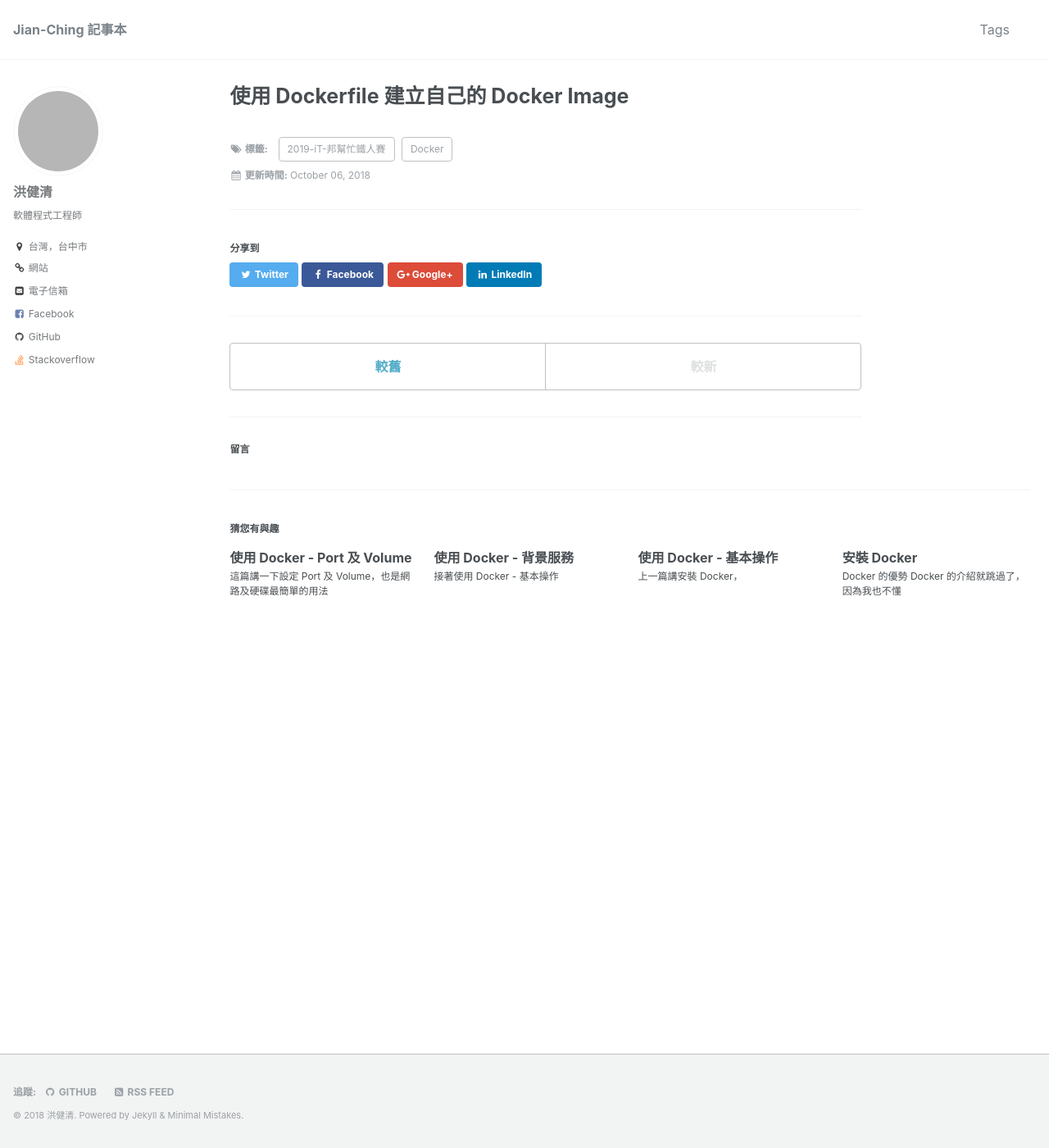
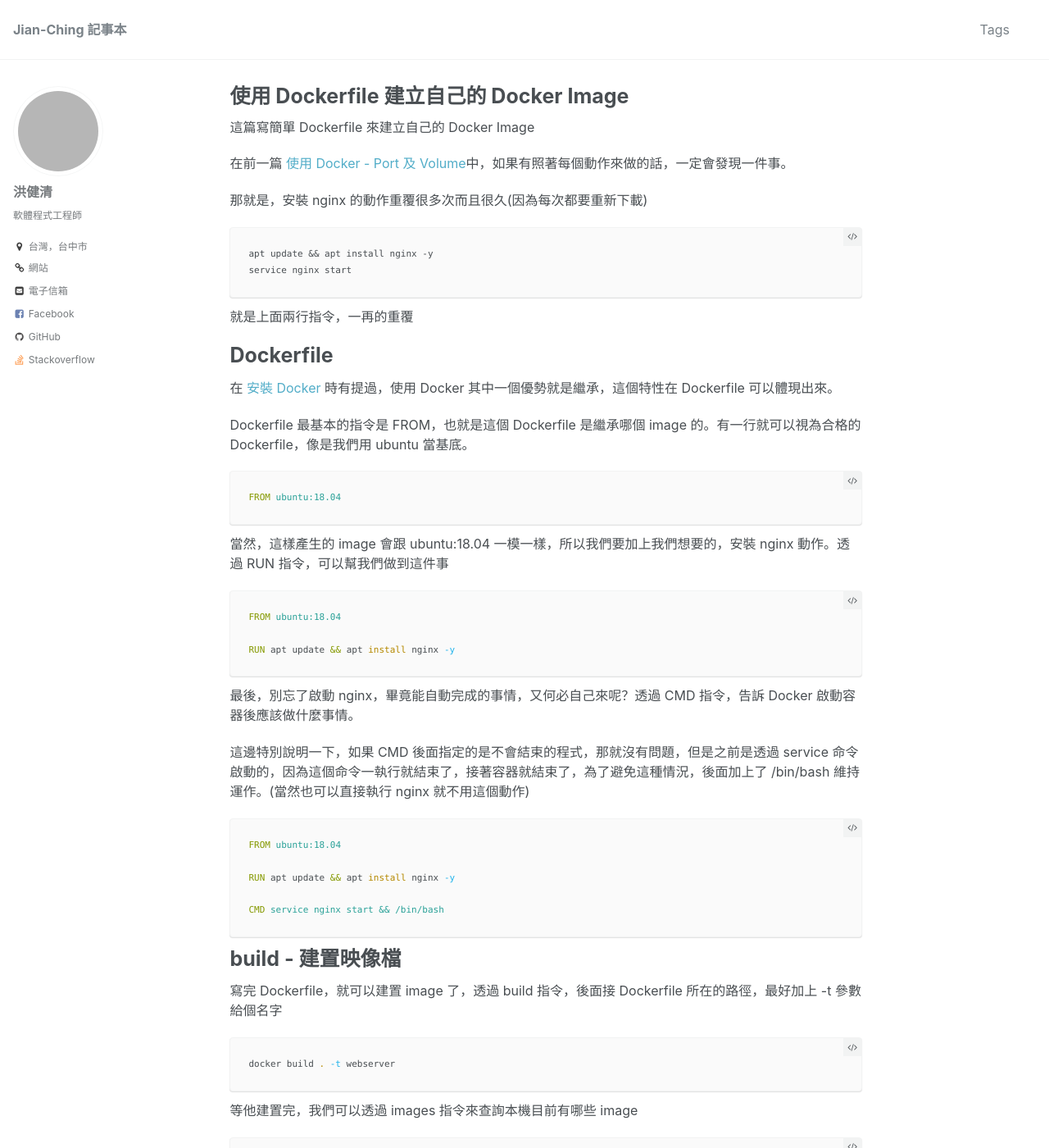
Before and after one commit to allyusd/twblog-source, a Jekyll site: the page built from _posts/2018-10-06-using-dockerfile-build-docker-image.md, in a window 1280 px wide and 1400 px high. Shown: the whole window at 82% size. Built offline with Jekyll 4.4.1, drawn with Linux system fonts in a browser that asks for light colours; comment, search, counter and statistics services are not loaded; some of the changed text lies outside the part shown; grey boxes are pictures that could not be loaded.

Commit message:
post: update 2018-10-06-using-dockerfile-build-docker-image.md

````diff
--- a/_posts/2018-10-06-using-dockerfile-build-docker-image.md
+++ b/_posts/2018-10-06-using-dockerfile-build-docker-image.md
@@ -2,3 +2,74 @@
 title: "使用 Dockerfile 建立自己的 Docker Image"
 tags: 2019-iT-邦幫忙鐵人賽 Docker
 ---
+
+這篇寫簡單 Dockerfile 來建立自己的 Docker Image
+
+在前一篇 [使用 Docker - Port 及 Volume](https://twblog.hongjianching.com/2018/10/05/run-docker-port-volume/)中，如果有照著每個動作來做的話，一定會發現一件事。
+
+那就是，安裝 nginx 的動作重覆很多次而且很久(因為每次都要重新下載)
+
+```
+apt update && apt install nginx -y
+service nginx start
+```
+
+就是上面兩行指令，一再的重覆
+
+# Dockerfile
+在 [安裝 Docker](https://twblog.hongjianching.com/2018/10/02/install-docker/) 時有提過，使用 Docker 其中一個優勢就是繼承，這個特性在 Dockerfile 可以體現出來。
+
+Dockerfile 最基本的指令是 FROM，也就是這個 Dockerfile 是繼承哪個 image 的。有一行就可以視為合格的 Dockerfile，像是我們用 ubuntu 當基底。
+
+```Dockerfile
+FROM ubuntu:18.04
+```
+
+當然，這樣產生的 image 會跟 ubuntu:18.04 一模一樣，所以我們要加上我們想要的，安裝 nginx 動作。透過 RUN 指令，可以幫我們做到這件事
+
+```Dockerfile
+FROM ubuntu:18.04
+
+RUN apt update && apt install nginx -y
+```
+
+最後，別忘了啟動 nginx，畢竟能自動完成的事情，又何必自己來呢？透過 CMD 指令，告訴 Docker 啟動容器後應該做什麼事情。
+
+這邊特別說明一下，如果 CMD 後面指定的是不會結束的程式，那就沒有問題，但是之前是透過 service 命令啟動的，因為這個命令一執行就結束了，接著容器就結束了，為了避免這種情況，後面加上了 /bin/bash 維持運作。(當然也可以直接執行 nginx 就不用這個動作)
+
+```Dockerfile
+FROM ubuntu:18.04
+
+RUN apt update && apt install nginx -y
+
+CMD service nginx start && /bin/bash
+```
+
+# build - 建置映像檔
+
+寫完 Dockerfile，就可以建置 image 了，透過 build 指令，後面接 Dockerfile 所在的路徑，最好加上 -t 參數給個名字
+
+```bash
+docker build . -t webserver
+```
+
+等他建置完，我們可以透過 images 指令來查詢本機目前有哪些 image
+
+```bash
+docker images
+```
+![](/assets/images/2018-10-06-using-dockerfile-build-docker-image/2018-10-06_22-09-13.png)
+
+從圖片中可以看到，除了我們之前用到的 hello-wrold 和 ubuntu:18.04 之外，還多了一個 webserver 的 image，這就是剛剛建立好的映像檔。這麼一來我們把之前的指令改用 webserver 來啟動吧。
+
+```base
+docker run \
+    --restart=always \
+    -d \
+    -it \
+    -p 80:80 \
+    -v ~/www:/var/www/html \
+    webserver
+```
+
+這次不再需要進入容器，也不用啟動 nginx，直接可以在 http://localhost 出現網頁嘍！
````
